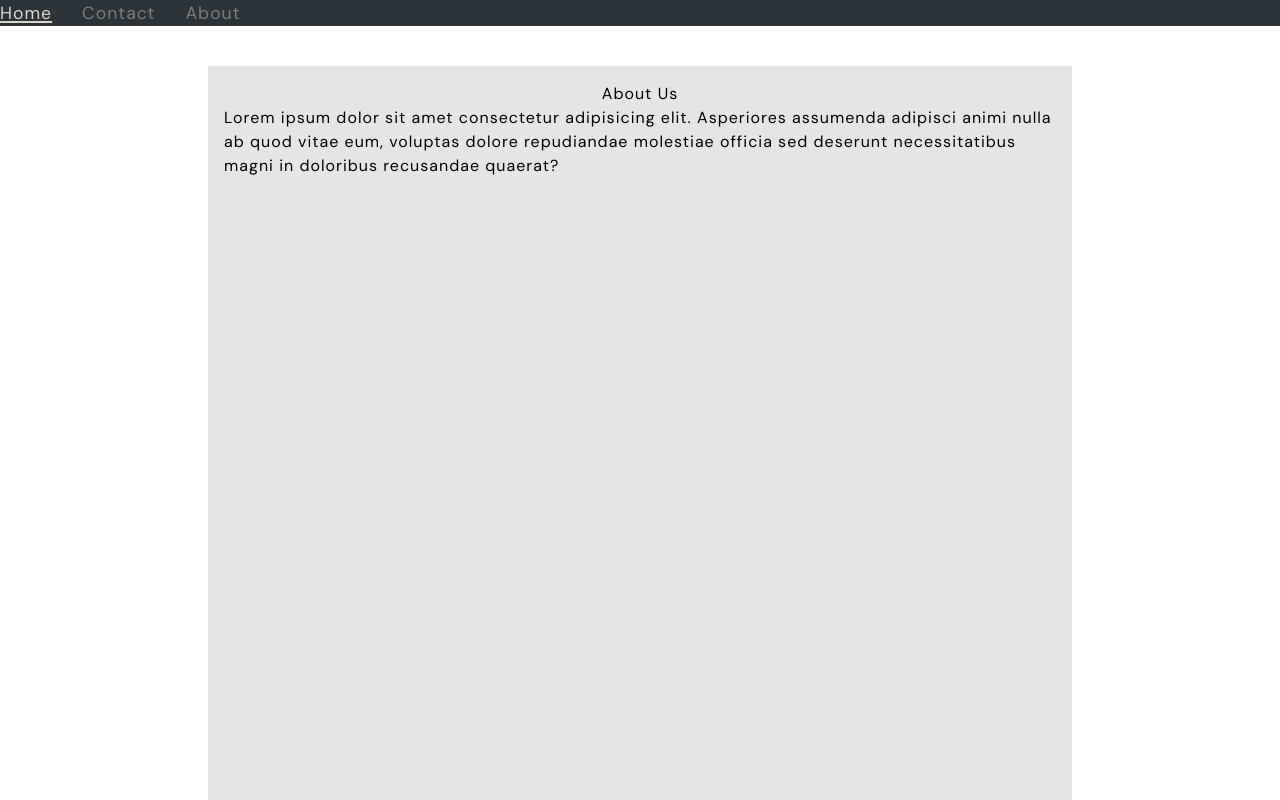
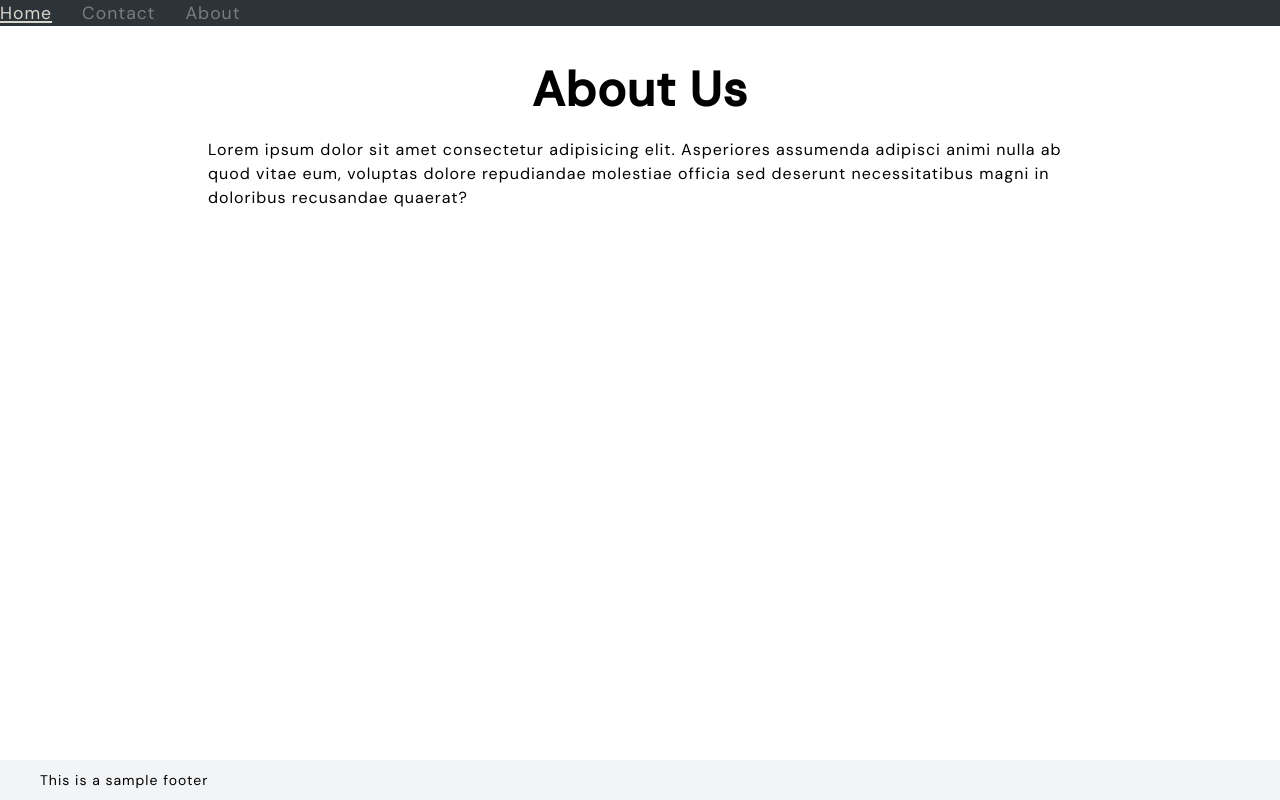
Before and after one commit to charss/aov-training, a Next.js app in the folder client/: page /about in a window 1280 px wide. Built offline with nearby package versions, Linux system fonts and the light colour scheme.

Commit message:
Updated old pages - Uses new components - Added title for each pages

```diff
--- a/client/pages/about.jsx
+++ b/client/pages/about.jsx
@@ -1,17 +1,19 @@
-import styles from "@/styles/Home.module.css";
+import Header from "@/components/header";
+import Head from "next/head";
 
 export default function About() {
   return (
     <>
-      <main className={styles.main}>
-        <h1>About Us</h1>
+      <Head>
+        <title>About us</title>
+      </Head>
+      <Header>About Us</Header>
       <p>
         Lorem ipsum dolor sit amet consectetur adipisicing elit. Asperiores
         assumenda adipisci animi nulla ab quod vitae eum, voluptas dolore
         repudiandae molestiae officia sed deserunt necessitatibus magni in
         doloribus recusandae quaerat?
       </p>
-      </main>
     </>
   );
 }
--- a/client/pages/contact.jsx
+++ b/client/pages/contact.jsx
@@ -1,17 +1,20 @@
 import styles from "@/styles/Home.module.css";
+import Header from "@/components/header";
+import Head from "next/head";
 
 export default function Contact() {
   return (
     <>
-      <main className={styles.main}>
-        <h1>Contact Us</h1>
+      <Head>
+        <title>Contact us</title>
+      </Head>
+      <Header>Contact</Header>
       <p>
         Lorem ipsum dolor sit amet, consectetur adipisicing elit. Tenetur
         suscipit delectus iure temporibus, a, blanditiis enim aliquam esse
         consequuntur doloremque, fugiat repellat adipisci quisquam ipsum
         autem? Reiciendis consequuntur expedita rerum.
       </p>
-      </main>
     </>
   );
 }
--- a/client/pages/index.jsx
+++ b/client/pages/index.jsx
@@ -1,25 +1,24 @@
 import Head from "next/head";
-import Image from "next/image";
 import { Inter } from "next/font/google";
-import styles from "@/styles/Home.module.css";
-import Navbar from "@/components/navbar/navbar";
+import Header from "@/components/header";
 
 const inter = Inter({ subsets: ["latin"] });
 
 export default function Home() {
   return (
     <>
-      <container className={styles.main}>
-        <h1>Home Page</h1>
+      <Head>
+        <title>Home</title>
+      </Head>
+      <Header>Home Page</Header>
       <p>
         Lorem ipsum dolor sit amet consectetur adipisicing elit. Numquam, qui
         expedita accusantium repudiandae nobis nemo corporis a quae ut ab,
         iure suscipit. Qui quia voluptatibus veritatis totam eos quaerat
         tenetur!
-
+        <br /><br />
         Lorem ipsum dolor sit amet consectetur adipisicing elit. Sit minus ea nobis, nisi veritatis harum debitis illo eaque facilis esse error exercitationem ex, culpa sequi accusantium deserunt. Error, obcaecati aperiam!
       </p>
-      </container>
     </>
   );
 }
```
Lines whose indentation alone changed are shown as unchanged.
